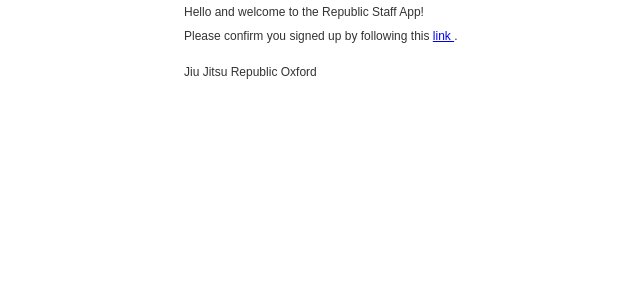
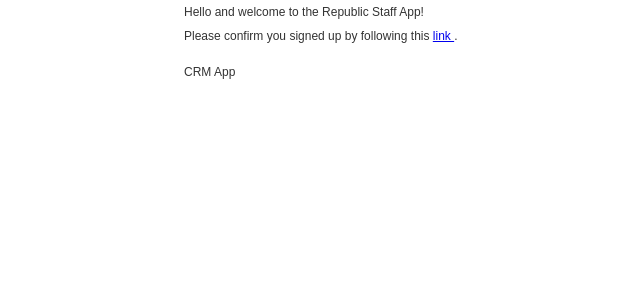
Before and after one commit to everydaycloud/crm-app-showcase, a Python web app: template backend/src/backend/templates/welcome.html in a window 1280 px wide. Shown: the top 300 px of the page, without its empty margins (191-831 px from the left). Run offline with Jinja, Linux system fonts and the light colour scheme; the template is opened without the code that fills it, so the values that code supplies are empty.

Commit message:
Cosmetic corrections to the showcase repo

```diff
--- a/backend/pyproject.toml
+++ b/backend/pyproject.toml
@@ -1,5 +1,5 @@
 [project]
-name = "staff-bjj-app"
+name = "crm-app"
 version = "0.1.0"
 description = "Direct debit CRM App"
 authors = [
@@ -63,9 +63,9 @@
 ignore_missing_imports = true
 
 [tool.pdm.scripts]
-start = { cmd = "quart --app src/backend/run.py run --port 5050", env_file = "development.env" }
+start = { cmd = "quart --app src/backend/run.py run --port 5050", env_file = "testing.env" }
 recreate-db-base = "quart --app src/backend/run.py recreate_db"
-recreate-db = { composite = ["recreate-db-base"], env_file = "development.env" }
+recreate-db = { composite = ["recreate-db-base"], env_file = "testing.env" }
 test = { composite = ["recreate-db-base", "pytest -s -vv tests/"], env_file = "testing.env"}
 format-black = "black src/ tests/"
 format-djhtml = "djhtml src/backend/templates -t 2"
--- a/backend/src/backend/templates/email.html
+++ b/backend/src/backend/templates/email.html
@@ -11,11 +11,6 @@
       <tr>
         <td align="center">
           <table height="100%" cellpadding="5" cellspacing="0" border="0" style="max-width: 540px;">
-            <!-- <tr>
-              <td align="center" width="540">
-                <img alt="Curaleaf Clinic" src="cid:Logo.png" style="margin: 20px" width="200">
-              </td>
-            </tr> -->
             <tr>
               <td align="left" width="540">
                 {% block welcome %}
@@ -38,22 +33,11 @@
               <td align="left" width="540">
                 <p>
                   {% block signoff %}
-                    Jiu Jitsu Republic Oxford
+                    CRM App
                   {% endblock %}
                 </p>
               </td>
             </tr>
-            <!-- <tr>
-              <td align="center" width="540">
-                <footer>
-                  <p style="font-size: 14px;"><b>Multi-award-winning medical cannabis clinic</b></p>
-                  <p style="font-size: 10px;">Follow us on <a href="https://twitter.com/CuraleafClinic/?mc_cid=3d71b0d2a4&mc_eid=UNIQID" style="color: #16487B;"><b>Twitter</b></a>, <a href="https://www.facebook.com/CuraleafClinic/?mc_cid=3d71b0d2a4&mc_eid=UNIQID" style="color: #16487B;"><b>Facebook</b></a>, <a href="https://www.instagram.com/CuraleafClinic/?hl=en&mc_cid=3d71b0d2a4&mc_eid=UNIQID" style="color: #16487B;"><b>Instagram</b></a>, or <a href="https://www.linkedin.com/company/curaleaf-clinic/?mc_cid=3d71b0d2a4&mc_eid=UNIQID" style="color: #16487B;"><b>LinkedIn</b></a> for regular updates.</p>
-                  <p style="font-size: 9px;">If you're no longer interested in treatment offered by Curaleaf Clinic, sign in to your Curaleaf Clinic account. Go to "Profile" in the top right menu. Then select 'Decline to proceed'.</p>
-                  <img alt="Care Quality Commission" src="cid:CQCLogo.png" style="margin-top: 20px; margin-bottom: 20px;"/>
-                  <p style="font-size: 8px;"><i>Copyright © 2024 Curaleaf Clinic, All rights reserved.</i></p>
-                </footer>
-              </td>
-            </tr> -->
           </table>
         </td>
       </tr>
--- a/staff/src/App.tsx
+++ b/staff/src/App.tsx
@@ -17,7 +17,7 @@
     <QueryClientProvider client={queryClient}>
       <HelmetProvider>
         <Helmet>
-          <title>BJJ Staff App</title>
+          <title>CRM App</title>
         </Helmet>
         <ThemeProvider>
           <ToastContextProvider>
--- a/staff/src/components/Title.tsx
+++ b/staff/src/components/Title.tsx
@@ -6,7 +6,7 @@
 const Title = ({ title }: IProps) => (
   <>
     <Helmet>
-      <title>BJJ App | {title}</title>
+      <title>CRM App | {title}</title>
     </Helmet>
     <Typography component="h1" variant="h5">
       {title}
--- a/staff/src/components/TopBar.tsx
+++ b/staff/src/components/TopBar.tsx
@@ -21,7 +21,7 @@
           {authenticated ? <TemporaryDrawer /> : null}
           <Box sx={{ flexGrow: 1 }}>
             <Button color="inherit" component={Link} to="/">
-              Republic App
+              CRM App
             </Button>
           </Box>
           {authenticated ? <AccountMenu /> : null}
--- a/staff/src/pages/Login.tsx
+++ b/staff/src/pages/Login.tsx
@@ -39,7 +39,7 @@
       if (error.response?.status === 401) {
         addToast("Invalid credentials", "error");
       } else {
-        addToast("Try again", "error");
+        addToast(`Try again: ${error.response.status}`, "error");
       }
     }
   };
```
Also changed, not shown: backend/src/backend/templates/base.html (+2 -9 lines), backend/tests/blueprints/test_sessions.py (+2 -2 lines), backend/tests/blueprints/test_staff.py (+4 -37 lines).
